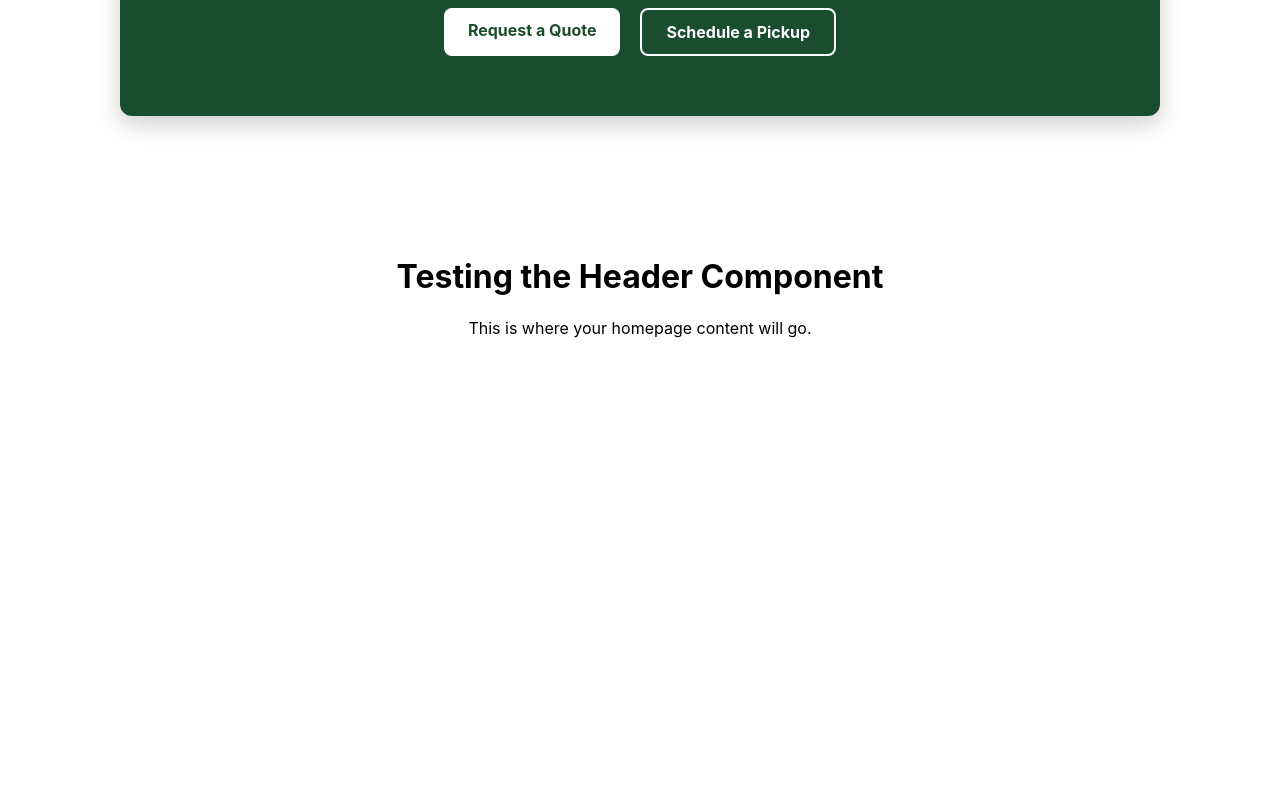
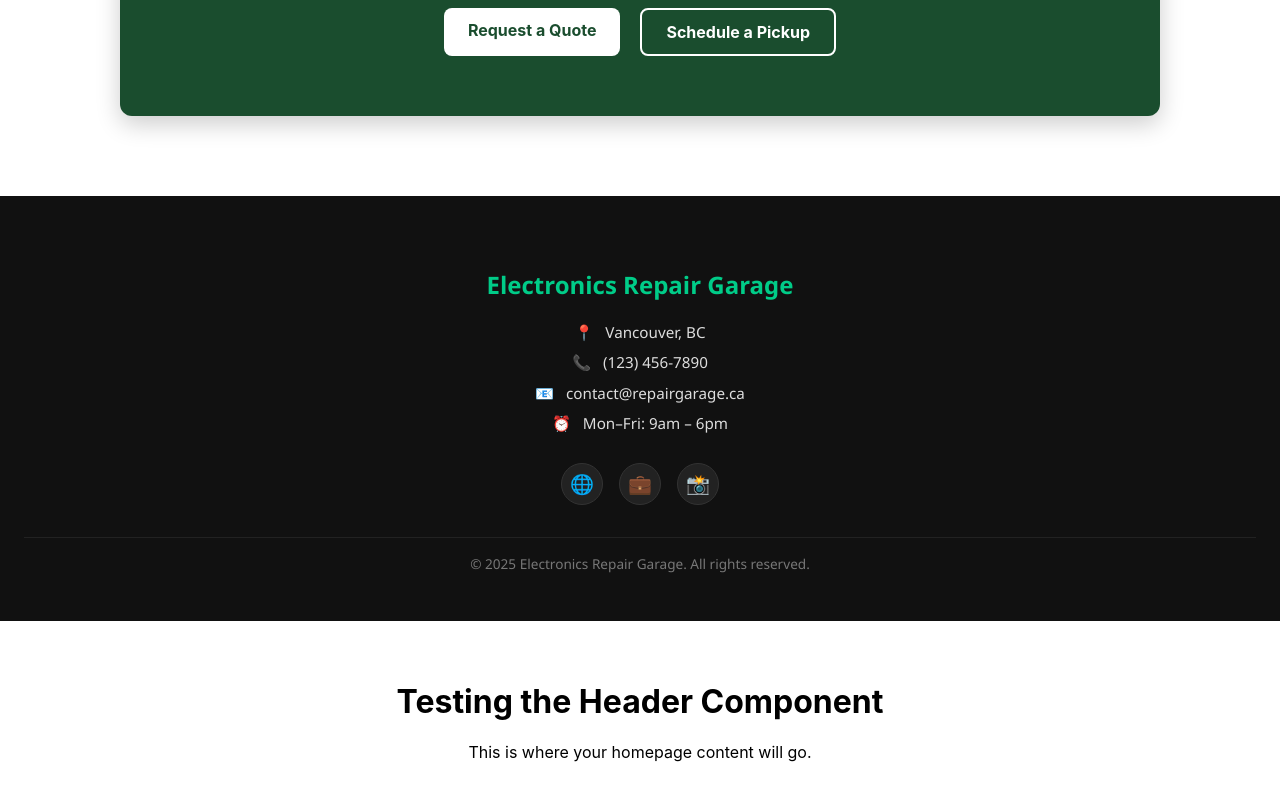
Before and after one commit to gonzalopatino/electronics-repair-garage-site, a React (Create React App) app: page / in a window 1280 px wide. Shown: the part 2603-3403 px from the top of the page. Before the commit the page ends 2997 px from the top, so only its background shows below. Built offline with nearby package versions, Linux system fonts and the light colour scheme.

Commit message:
footer added

```diff
--- a/src/App.js
+++ b/src/App.js
@@ -5,6 +5,8 @@ import ServicesSection from './components/ServicesSection.jsx';
 import AboutPreview from './components/AboutPreview.jsx';
 import TestimonialsSection from './components/TestimonialsSection.jsx';
 import CTASection from './components/CTASection';
+import FooterSection from './components/FooterSection.jsx';
+
 
 
 
@@ -17,6 +19,8 @@ function App() {
       <AboutPreview />
       <TestimonialsSection />
       <CTASection />
+      <FooterSection />
+
 
       <main style={{ padding: '40px', textAlign: 'center' }}>
         <h1>Testing the Header Component</h1>
--- /dev/null
+++ b/src/components/FooterSection.css
@@ -0,0 +1,61 @@
+.footer {
+  background-color: #111;
+  color: #ddd;
+  padding: 3rem 1.5rem;
+  font-family: 'Segoe UI', sans-serif;
+  text-align: center;
+}
+
+.footer-title {
+  font-size: 1.5rem;
+  color: #00cc88;
+  margin-bottom: 1rem;
+  font-weight: 600;
+}
+
+.footer-contact {
+  list-style: none;
+  padding: 0;
+  margin: 0;
+  line-height: 2;
+  font-size: 0.95rem;
+}
+
+.footer-contact li span {
+  margin-right: 8px;
+  color: #ccc;
+}
+
+.footer-icons {
+  margin-top: 1.5rem;
+  display: flex;
+  justify-content: center;
+  gap: 1rem;
+}
+
+.footer-icon {
+  background-color: #222;
+  border: 1px solid #333;
+  width: 40px;
+  height: 40px;
+  border-radius: 50%;
+  color: #ccc;
+  font-size: 1.2rem;
+  display: grid;
+  place-items: center;
+  transition: all 0.3s ease;
+}
+
+.footer-icon:hover {
+  background-color: #00cc88;
+  color: #111;
+  cursor: pointer;
+}
+
+.footer-bottom {
+  margin-top: 2rem;
+  font-size: 0.85rem;
+  color: #777;
+  border-top: 1px solid #222;
+  padding-top: 1rem;
+}
--- /dev/null
+++ b/src/components/FooterSection.jsx
@@ -0,0 +1,30 @@
+import React from 'react';
+import './FooterSection.css';
+
+const FooterSection = () => {
+  return (
+    <footer className="footer">
+      <div className="footer-main">
+        <h3 className="footer-title">Electronics Repair Garage</h3>
+        <ul className="footer-contact">
+          <li><span>📍</span> Vancouver, BC</li>
+          <li><span>📞</span> (123) 456-7890</li>
+          <li><span>📧</span> contact@repairgarage.ca</li>
+          <li><span>⏰</span> Mon–Fri: 9am – 6pm</li>
+        </ul>
+
+        <div className="footer-icons">
+          <div className="footer-icon">🌐</div>
+          <div className="footer-icon">💼</div>
+          <div className="footer-icon">📸</div>
+        </div>
+      </div>
+
+      <div className="footer-bottom">
+        &copy; {new Date().getFullYear()} Electronics Repair Garage. All rights reserved.
+      </div>
+    </footer>
+  );
+};
+
+export default FooterSection;
```
